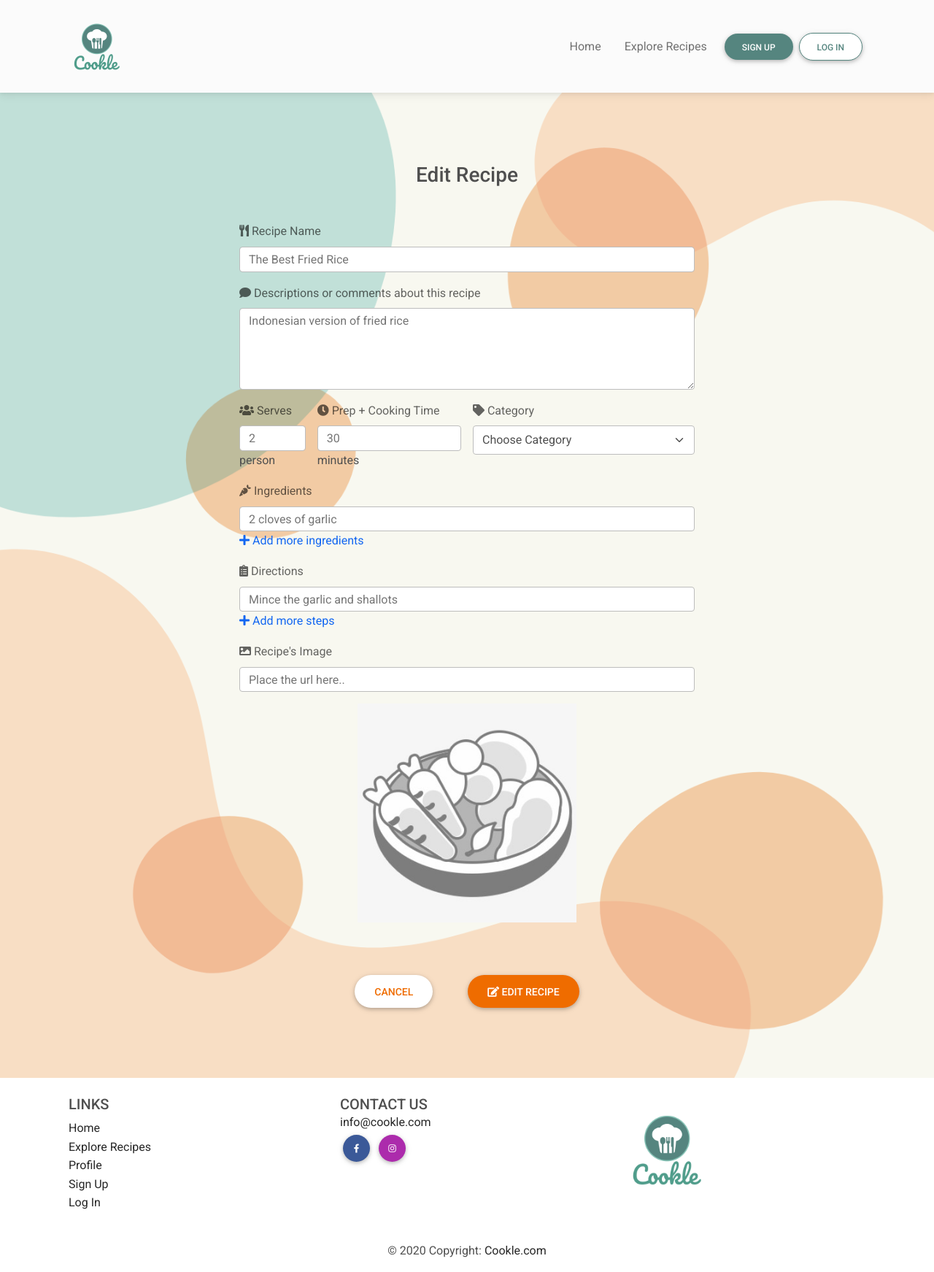
After one commit to dissyulina/cookle-cookbook, a Flask app: template templates/edit-recipe.html in a window 1280 px wide. The commit adds this page. Shown: the whole page at 73% size. Run offline with Flask 2, Linux system fonts and the light colour scheme; the template is opened without the code that fills it, so the values that code supplies are empty; some libraries are stand-ins or nearby versions.

Commit message:
Wire up edit recipe button

```diff
--- a/app.py
+++ b/app.py
@@ -23,14 +23,6 @@ mongo = PyMongo(app)
 def get_recipes():
     recipes = mongo.db.recipes.find()
     return render_template("recipes.html", recipes=recipes)
-
-
-@app.route("/recipe/<recipe_id>")
-def get_single_recipe(recipe_id):
-    recipe = mongo.db.recipes.find_one(
-        {"_id": ObjectId(recipe_id)})
-
-    return render_template("single-recipe.html", recipe=recipe)
 
 
 @app.route("/register", methods=["GET", "POST"])
@@ -139,6 +131,25 @@ def add_recipe():
     return render_template("add-recipe.html", categories=categories)
 
 
+# -- Get data for a single recipe --
+@app.route("/recipe/<recipe_id>")
+def get_single_recipe(recipe_id):
+    recipe = mongo.db.recipes.find_one(
+        {"_id": ObjectId(recipe_id)})
+
+    return render_template("single-recipe.html", recipe=recipe)
+
+
+# -- Edit a recipe --
+@app.route("/edit_recipe/<recipe_id>", methods=["GET", "POST"])
+def edit_recipe(recipe_id):
+    recipe = mongo.db.recipes.find_one(
+        {"_id": ObjectId(recipe_id)})
+
+    categories = mongo.db.categories.find().sort("category_name", 1)
+    return render_template("edit-recipe.html", recipe=recipe, categories=categories)
+
+
 
 if __name__ == "__main__":
     app.run(host=os.environ.get("IP"),
--- /dev/null
+++ b/templates/edit-recipe.html
@@ -0,0 +1,91 @@
+{% extends "base.html" %}
+{% block content %}
+<section>
+    <div class="w-100 background">
+        <div class="overlay py-5">
+            <div class="container d-flex flex-column justify-content-center align-items-center">
+                    <!-- flash messages -->
+                    {% with messages = get_flashed_messages(with_categories=True) %}
+                        {% if messages %}
+                            {% for category, message in messages %}
+                                <div class="alert alert-{{category}} alert-dismissible fade show" role="alert">
+                                    <h4>{{ message }}</h4>
+                                </div>
+                            {% endfor %}
+                        {% endif %}
+                    {% endwith %}
+
+
+                <h3 class="my-5">Edit Recipe</h3>
+                <form class="row g-3 form-width" method="POST" action="{{ url_for('edit_recipe', recipe_id=recipe._id) }}">
+                    <!-- Recipe Name -->
+                    <div class="col-12">
+                        <label for="recipe_name" class="form-label"><i class="fas fa-utensils"></i> Recipe Name</label>
+                        <input type="text" class="form-control" id="recipe_name" name="recipe_name" placeholder="The Best Fried Rice" required>
+                    <!-- Description -->
+                    </div><div class="col-12">
+                        <label for="description" class="form-label"><i class="fas fa-comment"></i> Descriptions or comments about this recipe</label>
+                        <textarea class="form-control" id="description" name="description" rows="4" placeholder="Indonesian version of fried rice"></textarea>
+                    </div>
+                    <!-- Serving -->
+                    <div class="col-12 col-md-2">
+                        <label for="serving" class="form-label"><i class="fas fa-users"></i> Serves</label>
+                        <input type="text" class="form-control" id="serving" name="serving" placeholder="2" required> person
+                    </div>
+                    <!-- Prep & Cooking Time -->
+                    <div class="col-12 col-md-4">
+                        <label for="time" class="form-label"><i class="fas fa-clock"></i> Prep + Cooking Time</label>
+                        <input type="text" class="form-control" id="time" name="time" placeholder="30" required> minutes
+                    </div>
+                    <!-- Categories selection -->
+                    <div class="col-12 col-md-6">
+                        <label for="category_name" class="form-label"><i class="fas fa-tag"></i> Category</label>
+                        <select id="category_name" name="category_name" class="form-select" required>
+                            <option value="" disabled selected>Choose Category</option>
+                            {% for category in categories %}
+                                <option value="{{ category.category_name }}">{{ category.category_name }}</option>
+                            {% endfor %}
+                        </select>
+                    </div>
+                    <!-- Ingredients -->
+                    <div class="col-12">
+                        <label for="ingredients" class="form-label"><i class="fas fa-carrot"></i> Ingredients</label>
+                        <div class="col-12" id="ingredients-wrapper">
+                            <input type="text" class="form-control ingredients" name="ingredients" placeholder="2 cloves of garlic" required>
+                        </div>
+                        <div class="col-12">
+                            <a href="" role="button" id="add-ing-btn"><i class="fas fa-plus"></i> Add more ingredients</a>
+                        </div>
+                    </div>
+                    <!-- Directions -->
+                    <div class="col-12">
+                        <label for="directions" class="form-label"><i class="fas fa-clipboard-list"></i> Directions</label>
+                        <div class="col-12" id="directions-wrapper">
+                            <input type="text" class="form-control directions" name="directions" placeholder="Mince the garlic and shallots" required>
+                        </div>
+                        <div class="col-12">
+                            <a href="" role="button" id="add-dir-btn"><i class="fas fa-plus"></i> Add more steps</a>
+                        </div>
+                    </div>
+                    <!-- Recipe's Image Url input-->
+                    <div class="col-12">
+                        <label for="image-url" class="form-label"><i class="fas fa-image"></i> Recipe's Image</label>
+                        <input type="text" class="form-control" id="image-url" name="recipe_image" placeholder="Place the url here..">
+                    </div>
+                    <!-- Rendering image from url -->
+                    <div class="mb-4 text-center">
+                        <img class="show-image" src="{{ url_for('static', filename='images/dish-placeholder.png') }}" width="300">
+                    </div>
+                    <!-- Buttons -->
+                    <div class="d-flex align-items-center justify-content-center my-5">
+                        <a href="" role="button" class="btn btn-rec-secondary btn-rounded btn-lg me-5">Cancel</a>
+                        <button type="submit" class="btn btn-rec-primary btn-rounded btn-lg"><i class="fas fa-edit"></i>  Edit Recipe</button>
+                    </div>
+                </form>
+            </div>
+        </div>
+    </div>
+</section>
+
+
+{% endblock %}
--- a/templates/single-recipe.html
+++ b/templates/single-recipe.html
@@ -11,7 +11,7 @@
                 <div class="d-flex justify-content-end">
                     <button type="button" class="btn btn-sm btn-rec-secondary me-2"><i class="fas fa-share-alt"></i> Share</button>
                     <button type="button" class="btn btn-sm btn-rec-secondary me-2"><i class="fas fa-print"></i> Print</button>
-                    <a role="button" class="btn btn-sm btn-rec-secondary me-2"><i class="fas fa-edit"></i> Edit</a>
+                    <a href="{{ url_for('edit_recipe', recipe_id=recipe._id) }}" role="button" class="btn btn-sm btn-rec-secondary me-2"><i class="fas fa-edit"></i> Edit</a>
                     <a role="button" class="btn btn-sm btn-rec-secondary me-2"><i class="fas fa-trash-alt"></i> Delete</a>
                 </div>
                 <div class="row g-5 g-lg-0 mt-5">
```
